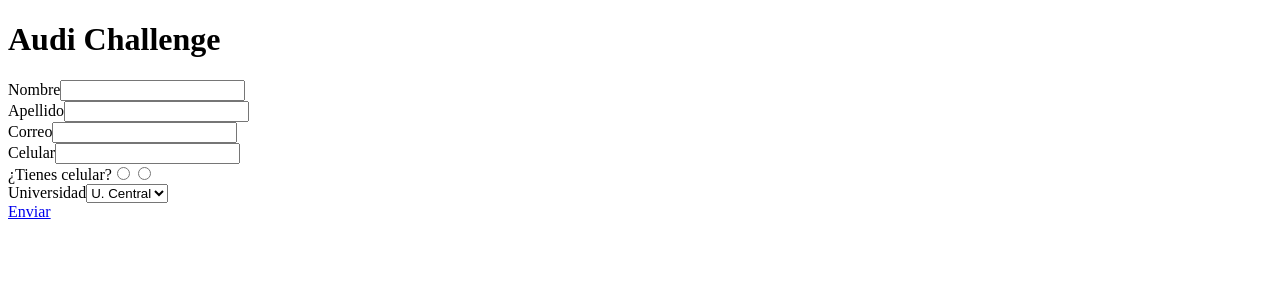
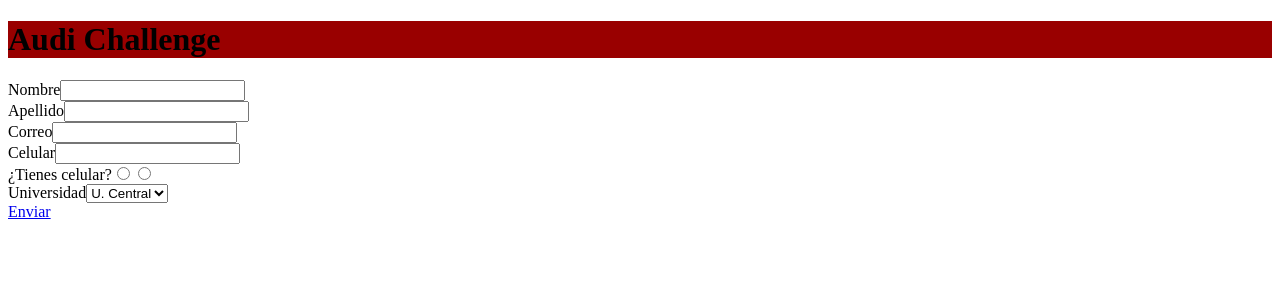
Before and after one commit to hecgonzalez/audiChallenge, a PHP site: page / in a window 1280 px wide. Shown: the top 300 px of the page. Run offline with PHP 8.4, Linux system fonts and the light colour scheme.

Commit message:
Estilos H1

```diff
--- a/index.php
+++ b/index.php
@@ -6,6 +6,9 @@
 </head>
 
 <body>
+<style>
+h1{background-color:#900;}
+</style>
 <h1>Audi Challenge</h1>
 <form name="form-audi" id="form-audi">
 	<input type="hidden" name="accion" value="guardar" />
```
